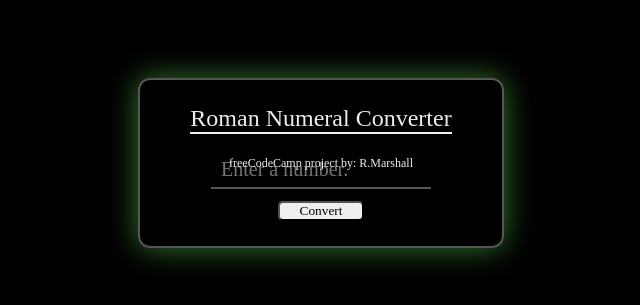
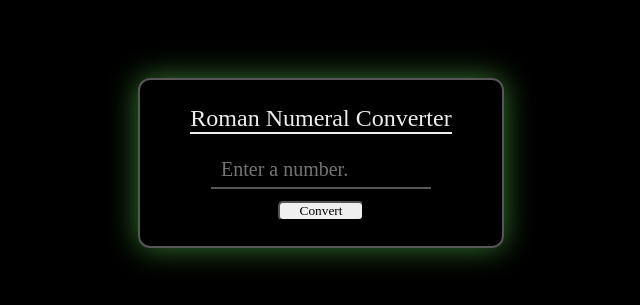
Before and after one commit to limeiscool/Roman-Numeral-Converter, a plain HTML site: page index.html in a window 1280 px wide. Shown: the part 237-542 px from the top of the page, without its empty margins (319-959 px from the left). Drawn offline with Linux system fonts and the light colour scheme; a web font is replaced by a local one.

Commit message:
Update index.html
removed footer GHP not reacting to display absolute

```diff
--- a/index.html
+++ b/index.html
@@ -23,9 +23,7 @@
   </form>
 
   <div id="output" class="output hidden"></div>
-  <footer class="footer">
-    <p>freeCodeCamp project by: R.Marshall</p>
-  </footer>
+
   <script src="script.js"></script>
 </body>
 </html>
```
